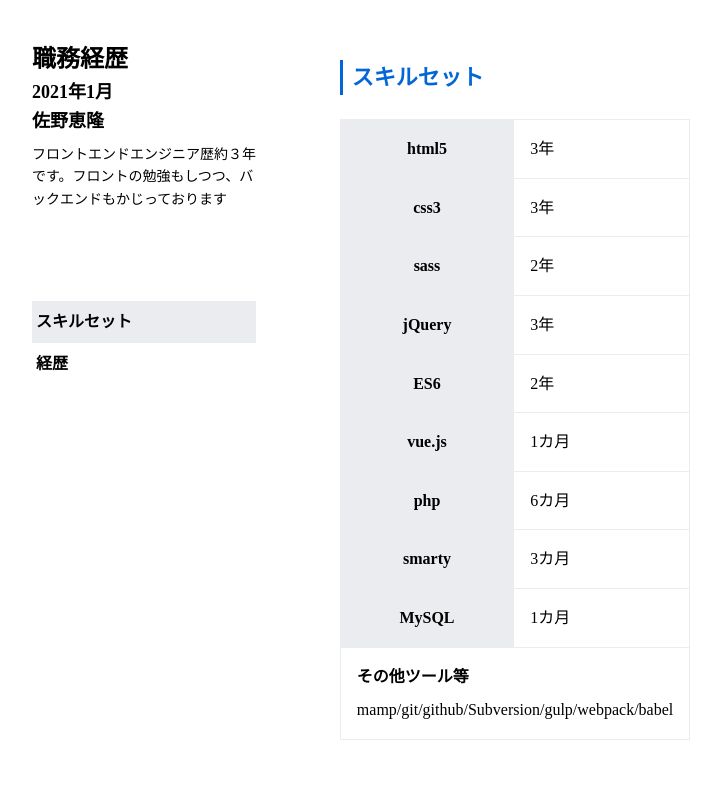
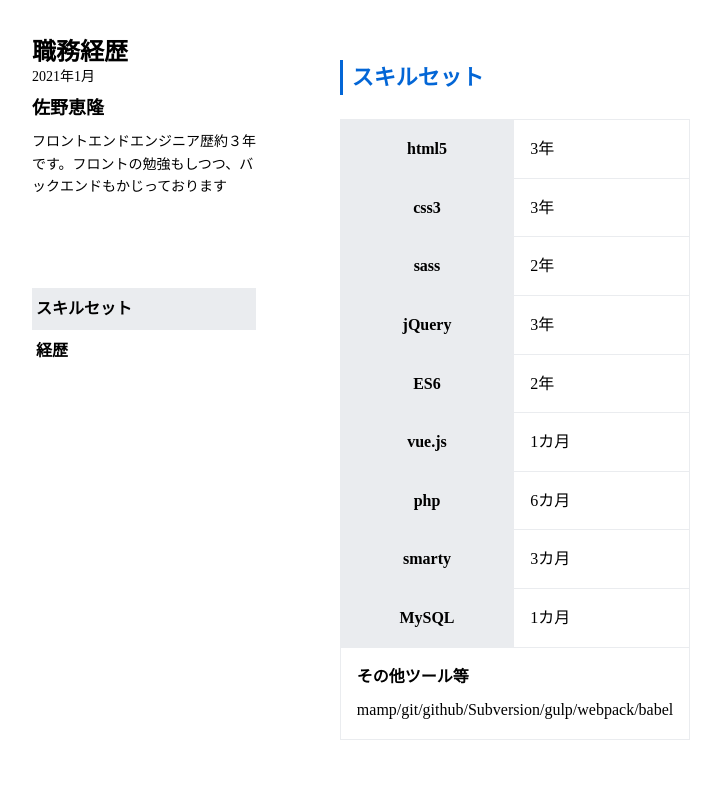
Before and after one commit to yoosaa/duty_career_document, a plain HTML site: page index.html in a window 1280 px wide. Shown: the top 800 px of the page, without its empty margins (118-839 px from the left). Drawn offline with Linux system fonts and the light colour scheme.

Commit message:
テキスト位置変更

```diff
--- a/__development/_sass/index.scss
+++ b/__development/_sass/index.scss
@@ -80,10 +80,16 @@ $breakpoints: ( sp: "screen and (max-width: 599px)", tab: "screen and (max-width
         &__name {
             @extend %__font-bold;
             font-size: 24px;
+            line-height: 1;
+        }
+        &__date {
+            font-size: 14px;
+            margin-top: 2px;
         }
         &__human {
             @extend %__font-bold;
             font-size: 18px;
+            margin-top: 6px;
         }
     }
     .left-appeal {
--- a/index.html
+++ b/index.html
@@ -16,7 +16,7 @@
             <section class="left-inner">
                 <div class="left-name">
                     <h1 class="left-name__name">職務経歴</h1>
-                    <h2 class="left-name__human">2021年1月</h2>
+                    <h2 class="left-name__date">2021年1月</h2>
                     <h2 class="left-name__human">佐野恵隆</h2>
                 </div>
                 <div class="left-appeal">
```
Also changed, not shown: index.css, 1 other file.
